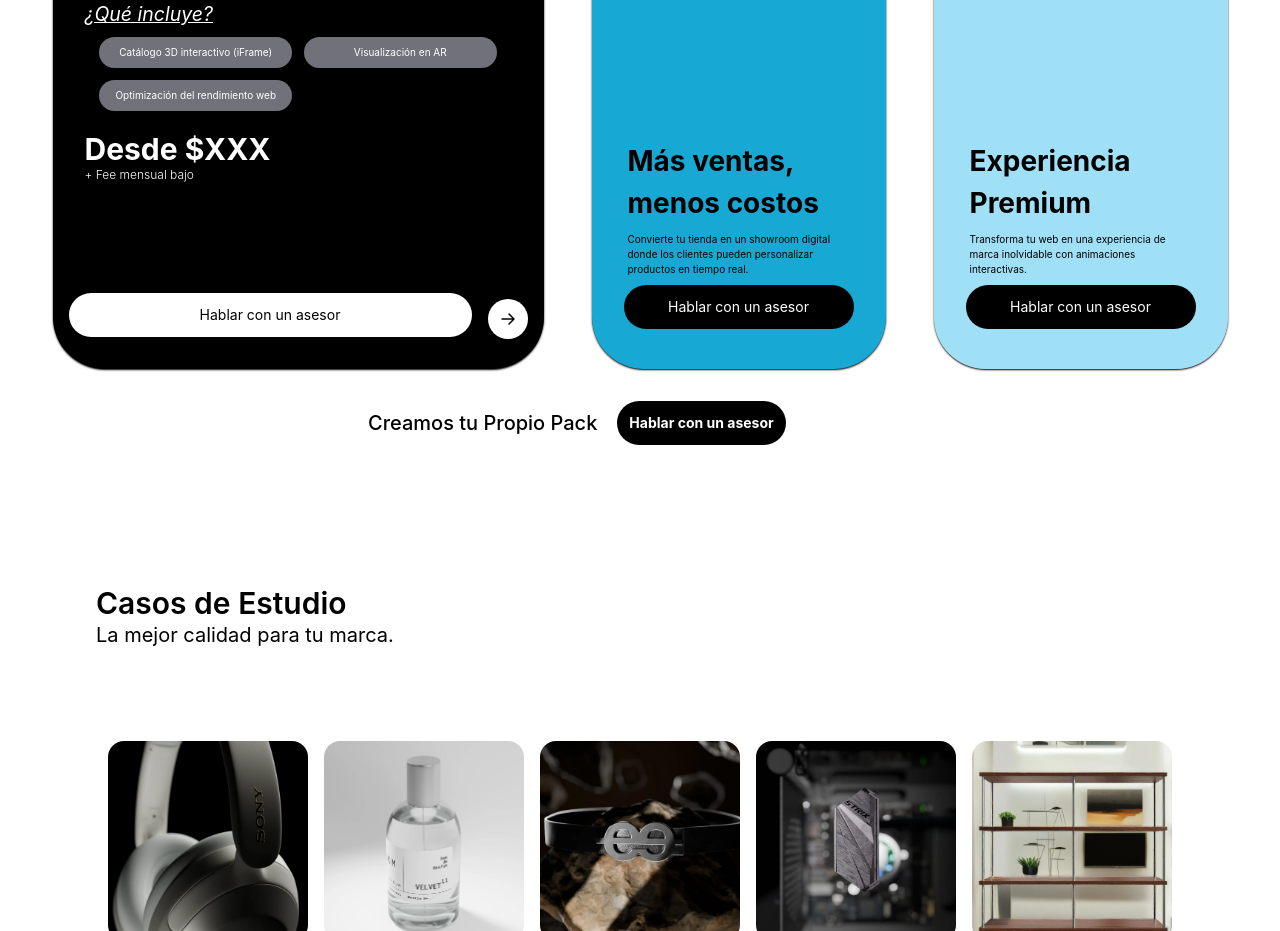
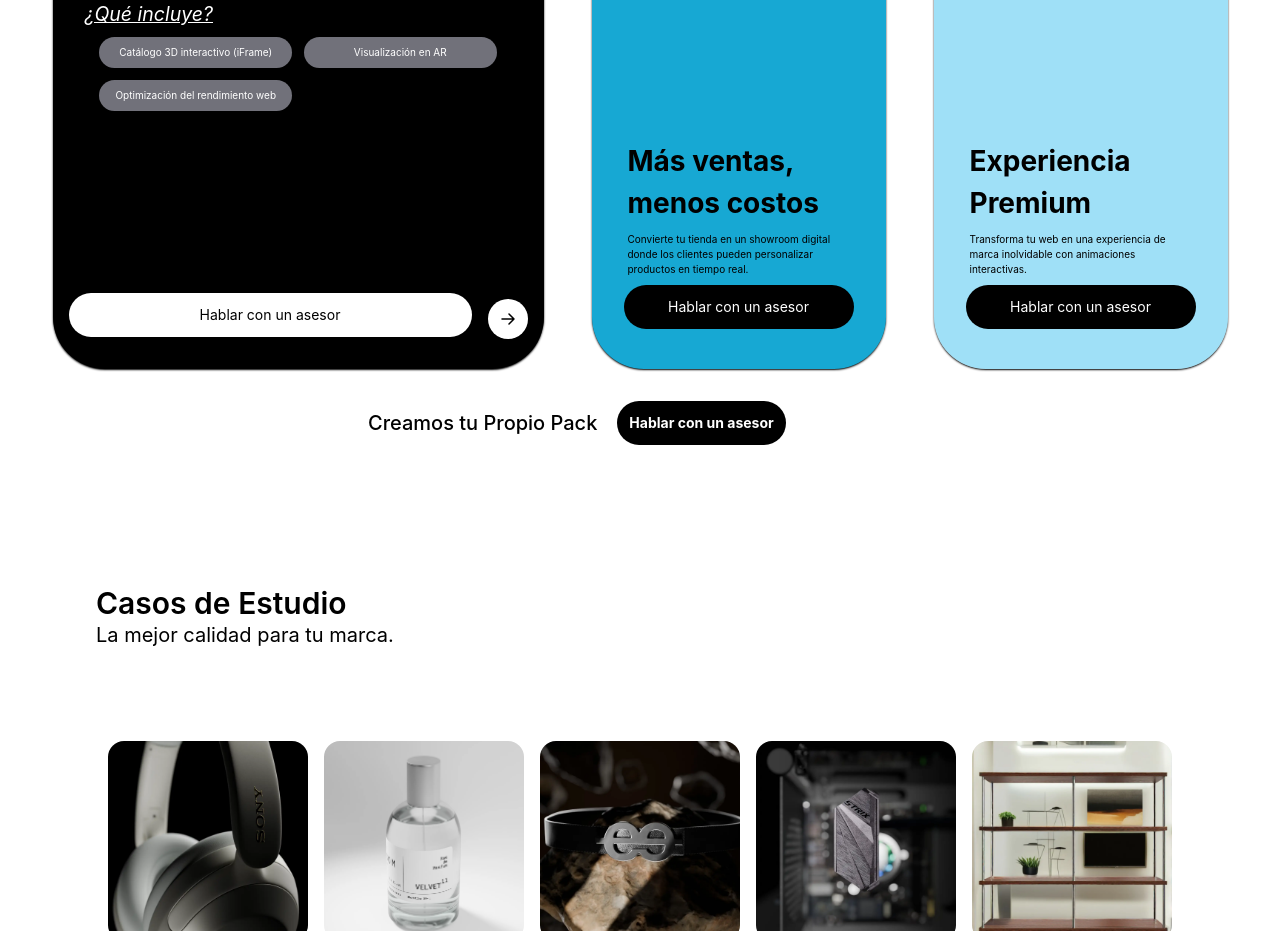
Before and after one commit to ManuelGurbanov/Opptix-Web, a React (Create React App) app: page / in a window 1280 px wide. Shown: the part 2480-3411 px from the top of the page. Built offline with nearby package versions, Linux system fonts and the light colour scheme.

Commit message:
Removed prices

```diff
--- a/src/App.js
+++ b/src/App.js
@@ -138,8 +138,8 @@ function App() {
   const packNames = packs.map(packsItem => packsItem.title);
 
   return (
+      <LanguageProvider>
     <ContactProvider>
-      <LanguageProvider>
         <Router>
           <Layout>
             <Routes>
@@ -169,8 +169,8 @@ function App() {
             </Routes>
           </Layout>
         </Router>
+    </ContactProvider>
       </LanguageProvider>
-    </ContactProvider>
   );
 }
 
--- a/src/ContactForm.js
+++ b/src/ContactForm.js
@@ -1,10 +1,14 @@
 import { translate } from "./Translations";
-import React, { useState } from "react";
+import React, { useContext, useState } from "react";
 import CalendlyScheduler from "./Calendly";
 
-export default function ContactForm({ language, setContact }) {
+import { useLanguage } from './LanguageContext';
+
+export default function ContactForm({ setContact }) {
   const [result, setResult] = useState(false);
   const [view, setView] = useState("form");
+
+  const { language } = useLanguage();
 
   const onSubmit = async (event) => {
     event.preventDefault();
--- a/src/Packs.js
+++ b/src/Packs.js
@@ -77,10 +77,10 @@ function Packs({ packs }) {
                             ))}
                         </div>
 
-                        <div className='flex flex-col items-center justify-center w-full mt-3 mb-6'>
+                        {/* <div className='flex flex-col items-center justify-center w-full mt-3 mb-6'>
                             <span className='w-full text-3xl font-bold text-left' data-aos="fade-up">{pack.price}</span>
                             <span className='w-full text-xs font-light text-left' data-aos="fade-up">{pack.subPrice}</span>
-                        </div>
+                        </div> */}
 
                         <footer className='sm:absolute flex flex-row items-center justify-center w-full gap-4 px-4 text-white bottom-6'>
                             <button onClick={() => showContactForm()} className={"w-full p-2 mb-2 text-sm transition-all duration-75 ease-in-out rounded-full sm:p-3 hover:scale-105 " + (pack.id === 0 ? "bg-white hover:bg-zinc-400 text-black" : "bg-black hover:bg-zinc-700 text-white")} >
```
